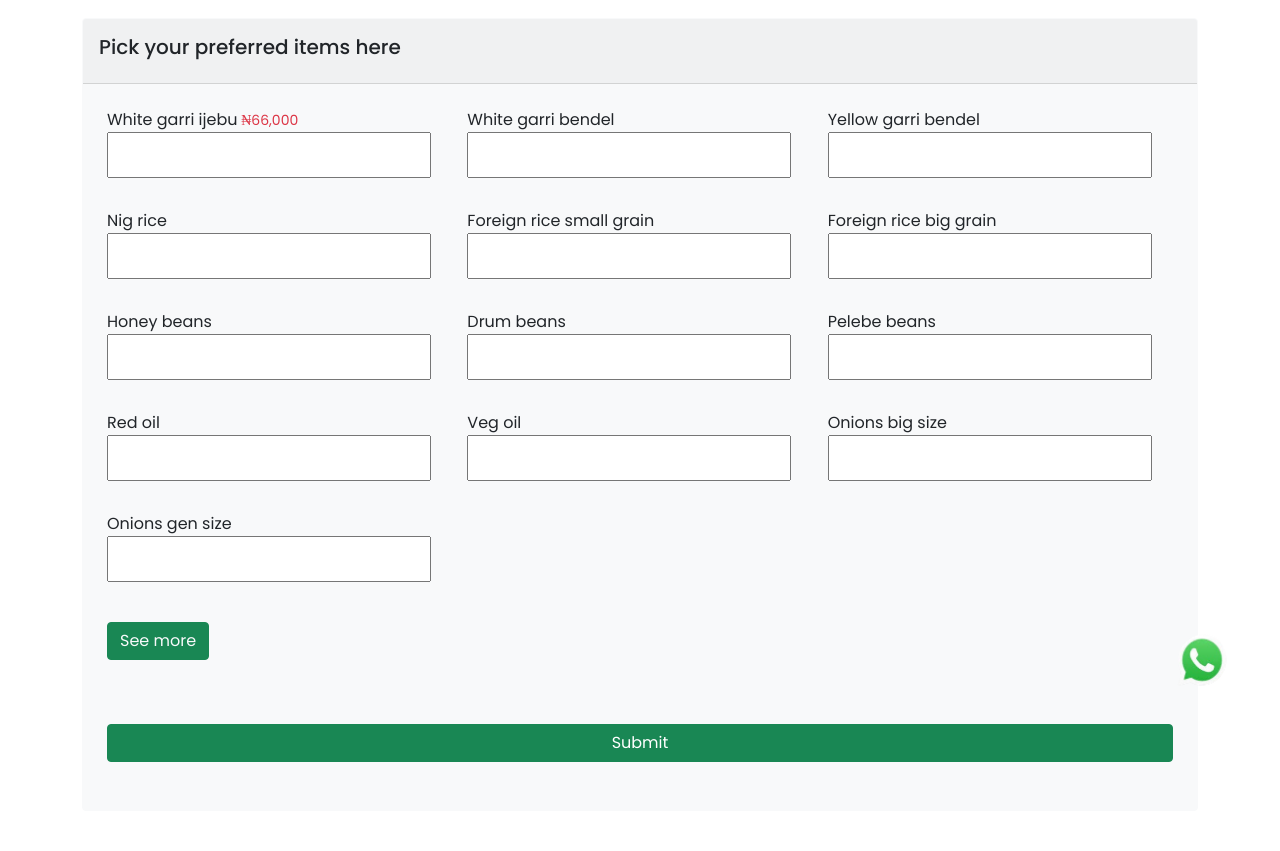
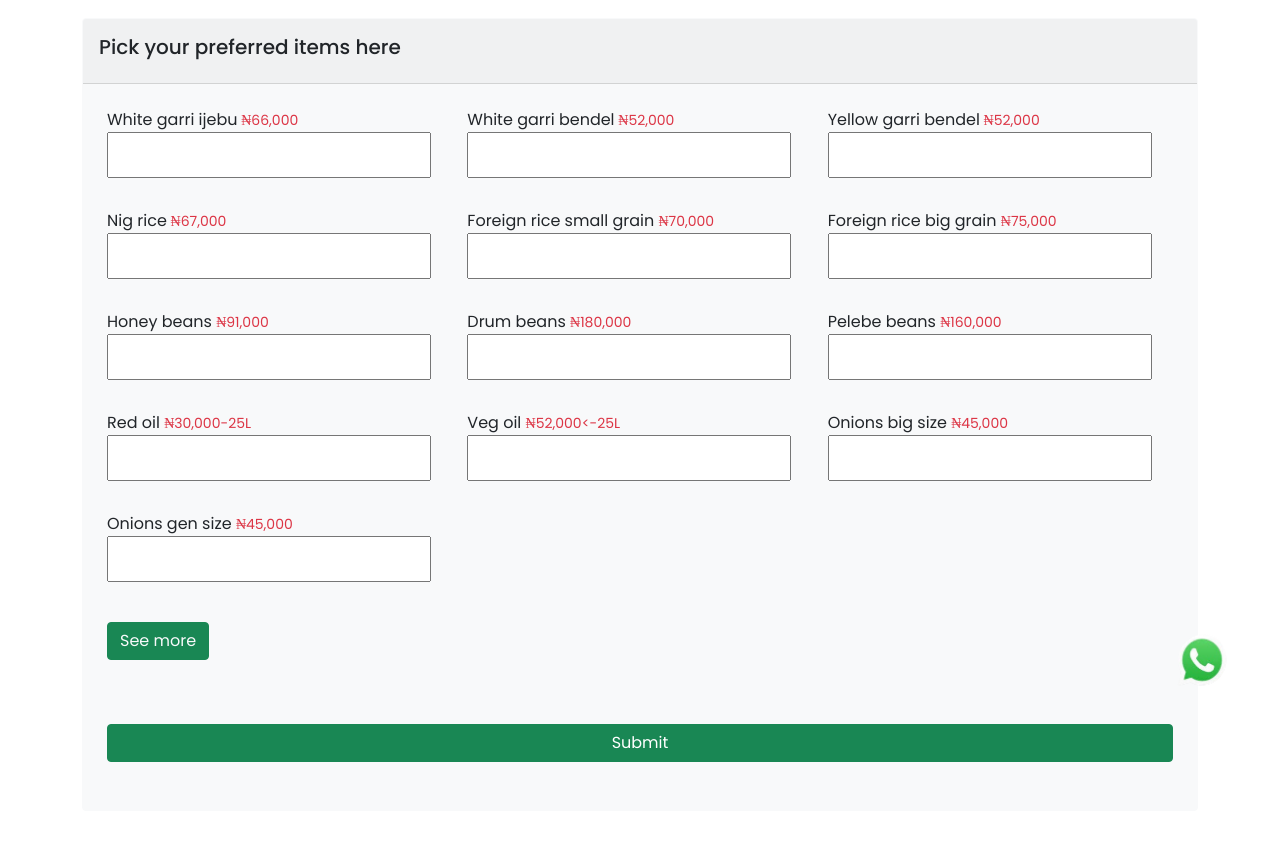
Before and after one commit to Emmadegreat/swift, a Django app: template swiftapp/templates/items.html in a window 1280 px wide. Shown: the part 86-937 px from the top of the page. Run offline with Django 5.2, Linux system fonts and the light colour scheme; the template is opened without the code that fills it, so the values that code supplies are empty, except form fields; tables that the repository leaves empty hold one stand-in row (values such as "Sample post"); form fields are guessed from the names that the template uses.

```diff
--- a/swiftapp/templates/items.html
+++ b/swiftapp/templates/items.html
@@ -55,21 +55,21 @@
                                 {% endfor %}
                             </div>
                             <div class="form-group">
-                                {{ form.white_garri_bendel.label_tag }}
+                                <span>{{ form.white_garri_bendel.label_tag }}<small class="text-danger"> ₦52,000</small></span>
                                 {{ form.white_garri_bendel}}
                                 {% for error in form.white_garri_bendel.errors %}
                                     <p class="text-danger">{{ error }}</p>
                                 {% endfor %}
                             </div>
                             <div class="form-group">
-                                {{ form.yellow_garri_bendel.label_tag }}
+                                <span>{{ form.yellow_garri_bendel.label_tag }}<small class="text-danger"> ₦52,000</small></span>
                                 {{ form.yellow_garri_bendel}}
                                 {% for error in form.yellow_garri_bendel.errors %}
                                     <p class="text-danger">{{ error }}</p>
                                 {% endfor %}
                             </div>
                             <div class="form-group">
-                                {{ form.nig_rice.label_tag }}
+                                <span>{{ form.nig_rice.label_tag }}<small class="text-danger"> ₦67,000</small></span>
                                 {{ form.nig_rice}}
                                 {% for error in form.nig_rice.errors %}
                                     <p class="text-danger">{{ error }}</p>
@@ -77,14 +77,14 @@
                             </div>
 
                             <div class="form-group">
-                                {{ form.foreign_rice_small_grain.label_tag }}
+                                <span>{{ form.foreign_rice_small_grain.label_tag }}  <small class="text-danger"> ₦70,000</small></span>
                                 {{ form.foreign_rice_small_grain}}
                                 {% for error in form.foreign_rice_small_grain.errors %}
                                     <p class="text-danger">{{ error }}</p>
                                 {% endfor %}
                             </div>
                             <div class="form-group">
-                                {{ form.foreign_rice_big_grain.label_tag }}
+                                <span>{{ form.foreign_rice_big_grain.label_tag }}  <small class="text-danger"> ₦75,000</small></span>
                                 {{ form.foreign_rice_big_grain}}
                                 {% for error in form.foreign_rice_big_grain.errors %}
                                     <p class="text-danger">{{ error }}</p>
@@ -92,7 +92,7 @@
                             </div>
 
                             <div class="form-group">
-                                {{ form.honey_beans.label_tag }}
+                                <span>{{ form.honey_beans.label_tag }} <small class="text-danger"> ₦91,000</small></span>
                                 {{ form.honey_beans}}
                                 {% for error in form.honey_beans.errors %}
                                     <p class="text-danger">{{ error }}</p>
@@ -100,7 +100,7 @@
                             </div>
 
                             <div class="form-group">
-                                {{ form.drum_beans.label_tag }}
+                                <span>{{ form.drum_beans.label_tag }} <small class="text-danger"> ₦180,000</small></span>
                                 {{ form.drum_beans}}
                                 {% for error in form.drum_beans.errors %}
                                     <p class="text-danger">{{ error }}</p>
@@ -108,7 +108,7 @@
                             </div>
 
                             <div class="form-group">
-                                {{ form.pelebe_beans.label_tag }}
+                                <span>{{ form.pelebe_beans.label_tag }} <small class="text-danger"> ₦160,000</small></span>
                                 {{ form.pelebe_beans}}
                                 {% for error in form.pelebe_beans.errors %}
                                     <p class="text-danger">{{ error }}</p>
@@ -116,14 +116,14 @@
                             </div>
 
                             <div class="form-group">
-                                {{ form.red_oil.label_tag }}
+                                <span>{{ form.red_oil.label_tag }} <small class="text-danger"> ₦30,000-25L</small></span>
                                 {{ form.red_oil}}
                                 {% for error in form.red_oil.errors %}
                                     <p class="text-danger">{{ error }}</p>
                                 {% endfor %}
                             </div>
                             <div class="form-group">
-                                {{ form.veg_oil.label_tag }}
+                                <span>{{ form.veg_oil.label_tag }} <small class="text-danger"> ₦52,000<-25L</small></span>
                                 {{ form.veg_oil}}
                                 {% for error in form.veg_oil.errors %}
                                     <p class="text-danger">{{ error }}</p>
@@ -131,7 +131,7 @@
                             </div>
 
                             <div class="form-group">
-                                {{ form.onions_big_size.label_tag }}
+                                <span>{{ form.onions_big_size.label_tag }} <small class="text-danger"> ₦45,000</small></span>
                                 {{ form.onions_big_size}}
                                 {% for error in form.onions_big_size.errors %}
                                     <p class="text-danger">{{ error }}</p>
@@ -139,7 +139,7 @@
                             </div>
 
                             <div class="form-group">
-                                {{ form.onions_gen_size.label_tag }}
+                                <span>{{ form.onions_gen_size.label_tag }} <small class="text-danger"> ₦45,000</small></span>
                                 {{ form.onions_gen_size}}
                                 {% for error in form.onions_gen_size.errors %}
                                     <p class="text-danger">{{ error }}</p>
```
